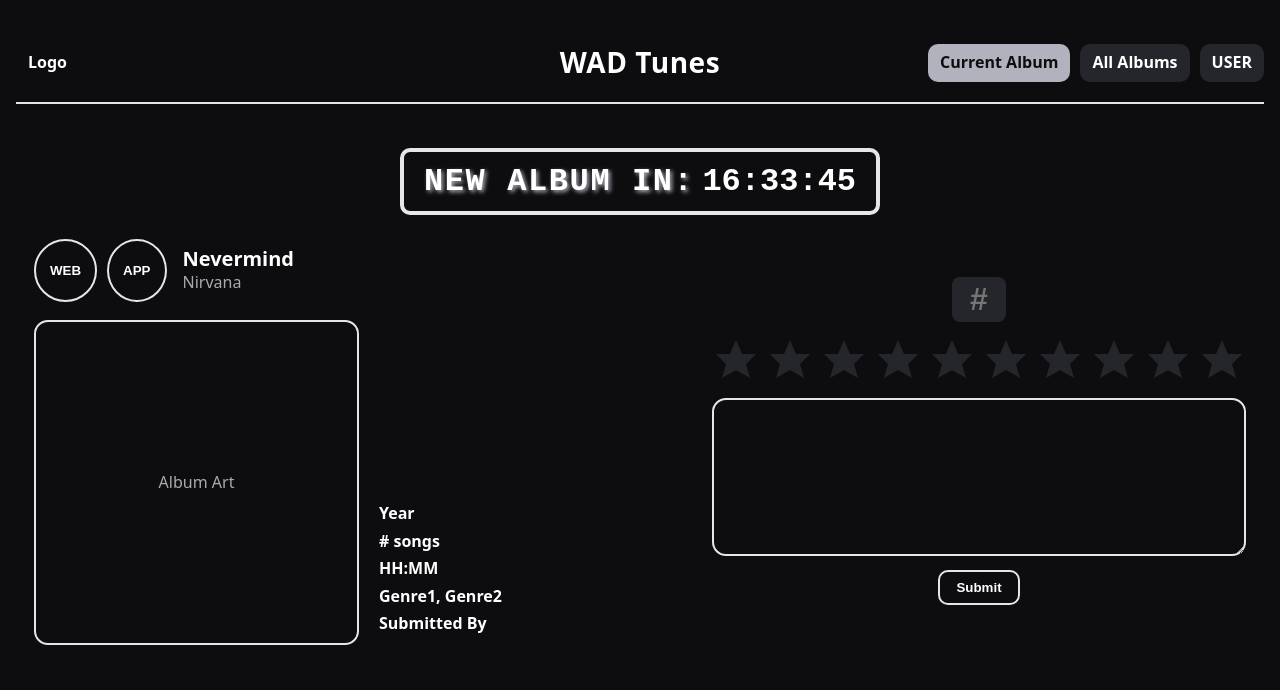
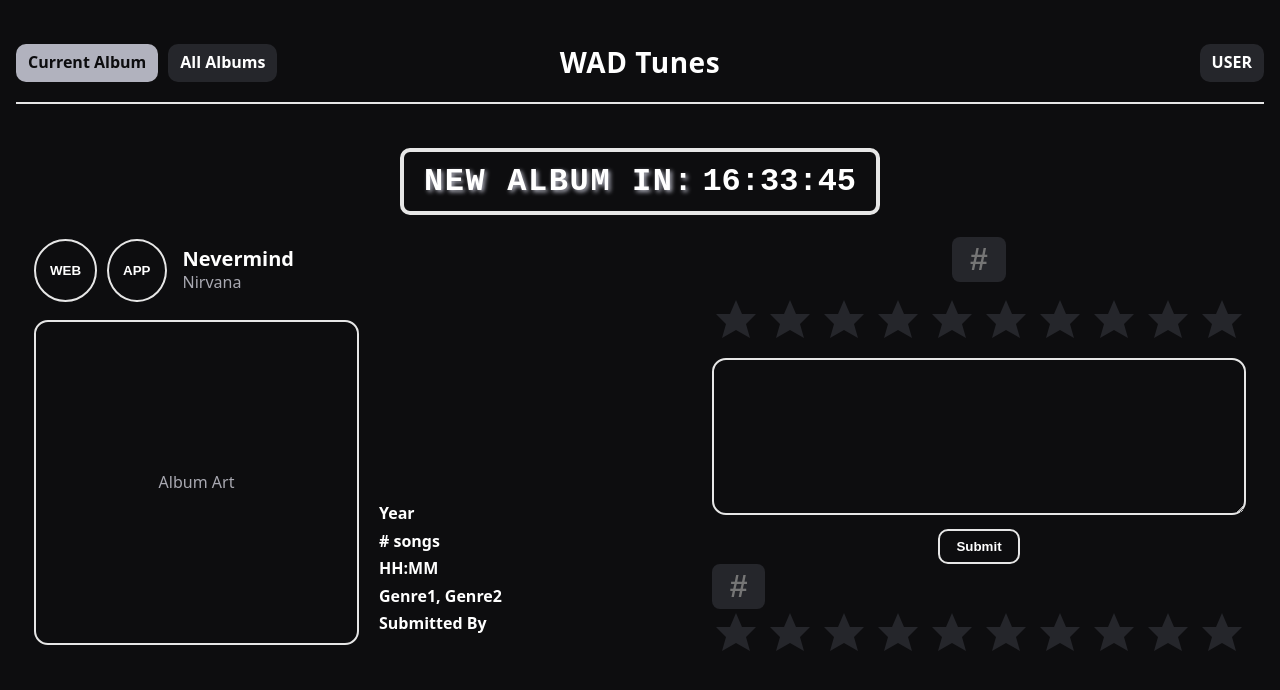
Before and after one commit to kWilly6/album-suggestor, a Flask app: page / in a window 1280 px wide. Shown: the top 690 px of the page. Run offline with Flask 3, Linux system fonts and the light colour scheme.

Commit message:
Started review list on home post submit

```diff
--- a/main.py
+++ b/main.py
@@ -71,6 +71,9 @@ def home():
     all_albums = Album.query.all()
     all_users = User.query.all()
     album_of_the_week = get_weekly_album()
+
+    ratings = [review.rating for review in album_of_the_week.reviews]
+    average_rating = np.average(ratings)
 
     return render_template("home.html", albums=all_albums, weekly_pick=album_of_the_week, users=all_users)
 
--- a/templates/home.html
+++ b/templates/home.html
@@ -21,19 +21,17 @@
 <body>
     <div class="page">
         <div class="header">
-            <div class="logo">Logo</div>
-
-            <div class="header-title">WAD Tunes</div>
-
             <nav class="header-links">
                 <ul>
                     <li><a class="pill active" href="#">Current Album</a></li>
                     <li><a class="pill" href="#">All Albums</a></li>
-                    <li>
-                        <button class="pill" type="button" aria-label="User">USER</button>
-                    </li>
                 </ul>
             </nav>
+
+            <div class="header-title">WAD Tunes</div>
+
+            <button class="pill" type="button" aria-label="User">USER</button>
+
         </div>
 
         <div class="content">
@@ -69,7 +67,7 @@
                         </div>
                     </div>
                 </div>
-
+                <div class="reviews">
                     <div class="review-input">
                         <form class="review-form">
                             <div class="rating">
@@ -115,6 +113,59 @@
                             <button class="submit" type="submit">Submit</button>
                         </form>
                     </div>
+                    <div class="reviews-display">
+                        <div class="average-rating">
+                            <input type="number" id="rating-display" class="rating-number" min="0" max="10" step="0.1"
+                                placeholder="#" />
+
+                            <!-- 10 star "slots" -->
+                            <div class="stars" aria-hidden="true">
+                                <svg class="star" viewBox="0 0 24 24">
+                                    <polygon points="12,2 15,9 22,9 17,14 19,21 12,17 5,21 7,14 2,9 9,9" />
+                                </svg>
+                                <svg class="star" viewBox="0 0 24 24">
+                                    <polygon points="12,2 15,9 22,9 17,14 19,21 12,17 5,21 7,14 2,9 9,9" />
+                                </svg>
+                                <svg class="star" viewBox="0 0 24 24">
+                                    <polygon points="12,2 15,9 22,9 17,14 19,21 12,17 5,21 7,14 2,9 9,9" />
+                                </svg>
+                                <svg class="star" viewBox="0 0 24 24">
+                                    <polygon points="12,2 15,9 22,9 17,14 19,21 12,17 5,21 7,14 2,9 9,9" />
+                                </svg>
+                                <svg class="star" viewBox="0 0 24 24">
+                                    <polygon points="12,2 15,9 22,9 17,14 19,21 12,17 5,21 7,14 2,9 9,9" />
+                                </svg>
+                                <svg class="star" viewBox="0 0 24 24">
+                                    <polygon points="12,2 15,9 22,9 17,14 19,21 12,17 5,21 7,14 2,9 9,9" />
+                                </svg>
+                                <svg class="star" viewBox="0 0 24 24">
+                                    <polygon points="12,2 15,9 22,9 17,14 19,21 12,17 5,21 7,14 2,9 9,9" />
+                                </svg>
+                                <svg class="star" viewBox="0 0 24 24">
+                                    <polygon points="12,2 15,9 22,9 17,14 19,21 12,17 5,21 7,14 2,9 9,9" />
+                                </svg>
+                                <svg class="star" viewBox="0 0 24 24">
+                                    <polygon points="12,2 15,9 22,9 17,14 19,21 12,17 5,21 7,14 2,9 9,9" />
+                                </svg>
+                                <svg class="star" viewBox="0 0 24 24">
+                                    <polygon points="12,2 15,9 22,9 17,14 19,21 12,17 5,21 7,14 2,9 9,9" />
+                                </svg>
+                            </div>
+                        </div>
+
+                        <div id="reviews-container">
+                            {% for review in weekly_pick.reviews %}
+                            <div class="review-item">
+                                <div class="review-info">
+                                    <div class="review-rating">{{ review.rating }}</div>
+                                    <div class="review-user">{{ review.user.username }}</div>
+                                </div>
+                                <div class="review-text"> {{ review.text }}</div>
+                            </div>
+                            {% endfor %}
+                        </div>
+                    </div>
+                </div>
             </div>
         </div>
     </div>
```
Also changed, not shown: static/styles/styles.css (+32 -22 lines). Lines whose indentation alone changed are shown as unchanged.
